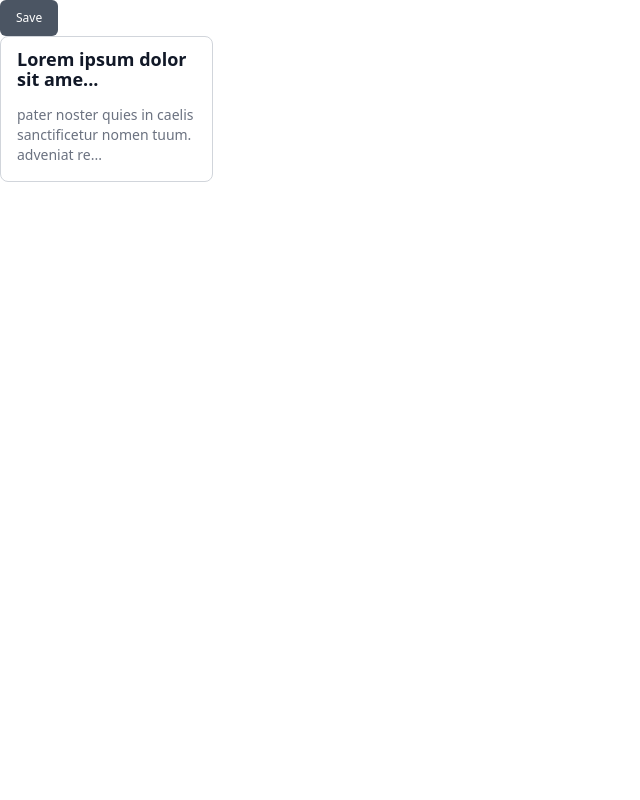
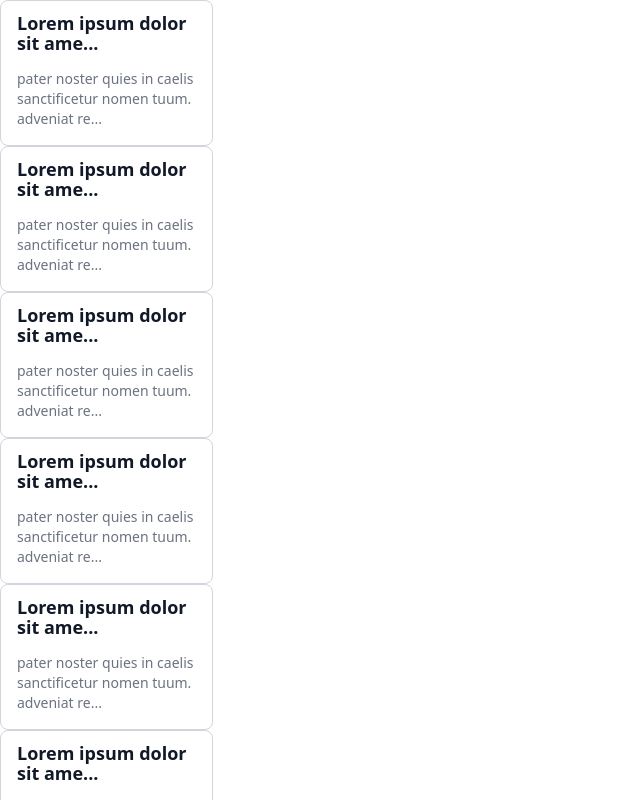
Before and after one commit to SaeromB/note-taking-app, a Next.js app: page / in a window 1280 px wide. Shown: the top 800 px of the page, without its empty margins (0-640 px from the left). Built offline with nearby package versions, Linux system fonts and the light colour scheme.

Commit message:
Changed js page into tsx

```diff
--- a/pages/_app.js
+++ /dev/null
@@ -1,7 +0,0 @@
-import '../styles/globals.css'
-
-function MyApp({ Component, pageProps }) {
-  return <Component {...pageProps} />
-}
-
-export default MyApp
--- /dev/null
+++ b/pages/_app.tsx
@@ -0,0 +1,8 @@
+import '../styles/globals.css'
+import type { AppProps } from 'next/app'
+
+const App = ({ Component, pageProps }: AppProps) => {
+  return <Component {...pageProps} />
+}
+
+export default App
--- a/pages/api/hello.js
+++ /dev/null
@@ -1,5 +0,0 @@
-// Next.js API route support: https://nextjs.org/docs/api-routes/introduction
-
-export default function handler(req, res) {
-  res.status(200).json({ name: 'John Doe' })
-}
--- a/pages/index.js
+++ b/pages/index.tsx
@@ -7,7 +7,13 @@ import Card from '../src/components/card'
 export default function Home() {
   return (
     <div>
-      <Button />
+      <Card />
+      <Card />
+      <Card />
+      <Card />
+      <Card />
+      <Card />
+      <Card />
       <Card />
     </div>
   )
```
